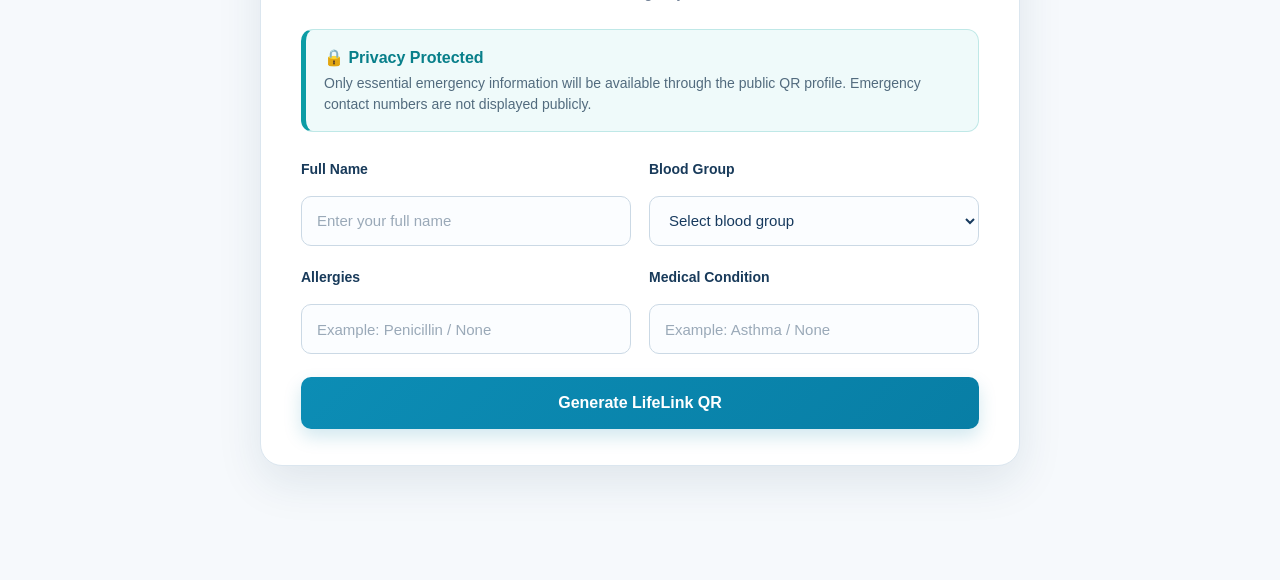
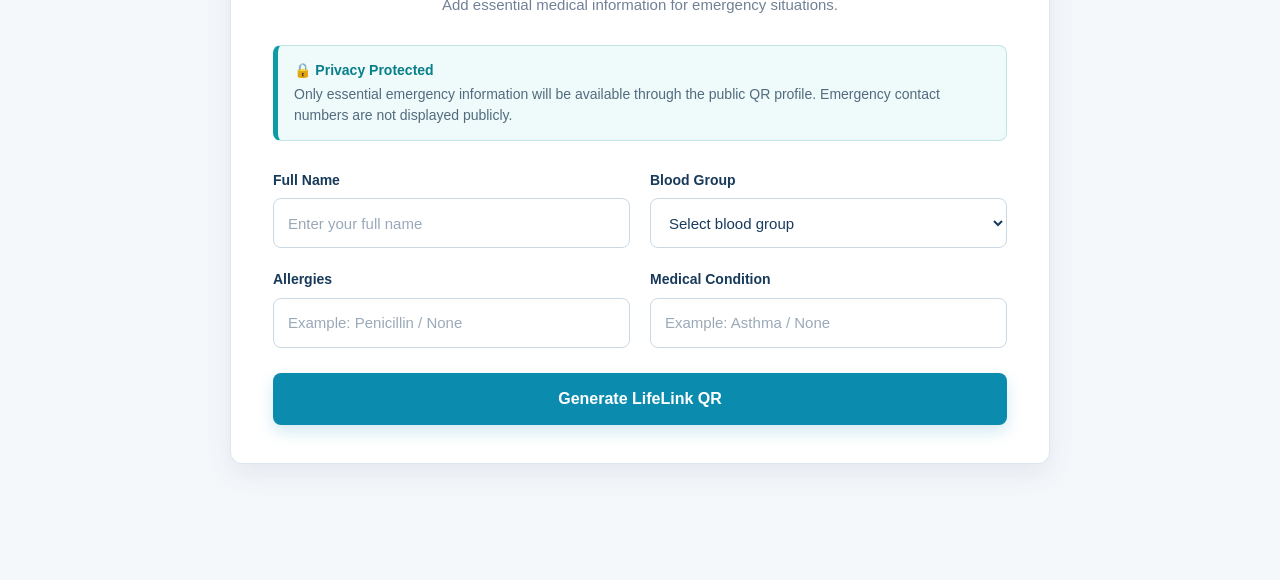
Before and after one commit to vinsikaboopathi/LifeLink, a plain HTML site: page create-profile.html in a window 1280 px wide. Shown: the part 220-800 px from the top of the page. Drawn offline with Linux system fonts and the light colour scheme.

Commit message:
Add files via upload

```diff
--- a/create-profile.html
+++ b/create-profile.html
@@ -4,29 +4,35 @@
 <meta charset="UTF-8">
 <meta name="viewport" content="width=device-width, initial-scale=1.0">
 <title>Create LifeLink Profile</title>
-<link rel="stylesheet" href="style.css?v=10">
+<link rel="stylesheet" href="style.css?v=profile-final-2">
 <style>
-/* Profile page is intentionally self-contained so GitHub Pages/browser cache cannot break the layout. */
-.profile-form-page{min-height:calc(100vh - 76px);background:#f6f9fc;padding:48px 20px 70px;display:flex;justify-content:center;align-items:flex-start}
-.profile-form-page .form-card{width:min(760px,100%);background:#fff;border:1px solid #dbe6ef;border-radius:22px;padding:36px 40px;box-shadow:0 16px 45px rgba(24,55,88,.10)}
-.profile-form-page .page-title-row{display:flex;align-items:center;gap:15px;margin-bottom:24px}
-.profile-form-page .page-title-icon{width:48px;height:48px;border-radius:14px;background:#eaf7fb;display:grid;place-items:center;font-size:25px}
-.profile-form-page h1{margin:0;color:#123b61;font-size:30px;line-height:1.2}
-.profile-form-page .form-subtitle{margin:5px 0 0;color:#718096;font-size:15px}
-.profile-form-page .privacy-note{margin:0 0 26px;padding:16px 18px;border:1px solid #bfe8e7;border-left:5px solid #0c9ca5;border-radius:12px;background:#effafa;color:#526b7e;font-size:14px;line-height:1.5}
-.profile-form-page .privacy-title{font-weight:800;color:#087f8a;margin-bottom:3px}
-.profile-form-page #profileForm{display:grid;grid-template-columns:1fr 1fr;gap:20px 18px}
-.profile-form-page .field-group{display:flex;flex-direction:column;gap:8px}
-.profile-form-page .field-group label{font-size:14px;font-weight:800;color:#183a5a}
-.profile-form-page .field-group input,.profile-form-page .field-group select{width:100%;height:50px;padding:0 15px;border:1px solid #cbd9e5;border-radius:10px;background:#fbfdff;color:#173a5e;font-size:15px;outline:none;transition:.2s}
-.profile-form-page .field-group input:focus,.profile-form-page .field-group select:focus{border-color:#0b91b6;box-shadow:0 0 0 3px rgba(11,145,182,.10);background:#fff}
-.profile-form-page .field-group input::placeholder{color:#9aa9b8}
-.profile-form-page .full-btn{grid-column:1/-1;margin-top:3px;width:100%;height:52px;border:0;border-radius:10px;background:linear-gradient(135deg,#0c8db5,#087ea5);color:#fff;font-size:16px;font-weight:800;cursor:pointer;box-shadow:0 8px 18px rgba(8,126,165,.18)}
-.profile-form-page .full-btn:hover{transform:translateY(-1px)}
-@media(max-width:700px){.profile-form-page{padding:28px 14px 50px}.profile-form-page .form-card{padding:25px 18px;border-radius:18px}.profile-form-page #profileForm{grid-template-columns:1fr}.profile-form-page .full-btn{grid-column:auto}.profile-form-page h1{font-size:25px}}
+/* PROFILE PAGE ONLY - does not change Home / QR / Emergency */
+html,body{margin:0!important;padding:0!important;min-height:100%!important;background:#f5f8fb!important;font-family:Arial,Helvetica,sans-serif!important;color:#18324d!important}
+body.profile-only-page{display:block!important;overflow-x:hidden!important}
+body.profile-only-page .navbar{height:76px!important;padding:0 7%!important;display:flex!important;align-items:center!important;justify-content:space-between!important;background:rgba(255,255,255,.98)!important;border-bottom:1px solid #e7edf3!important;position:sticky!important;top:0!important;z-index:10!important}
+body.profile-only-page .nav-logo img{width:105px!important;height:auto!important;display:block!important}
+body.profile-only-page .nav-links{display:flex!important;align-items:center!important;gap:32px!important}
+body.profile-only-page .nav-links a{font-size:15px!important;font-weight:600!important;text-decoration:none!important;color:#4a5568!important}
+body.profile-only-page .nav-links a.active{color:#e53935!important}
+body.profile-only-page .nav-links a.active::after{content:""!important;display:block!important;height:2px!important;background:#e53935!important;border-radius:5px!important;position:relative!important;bottom:-8px!important}
+.profile-only-wrap{min-height:calc(100vh - 77px)!important;padding:55px 20px 70px!important;display:flex!important;justify-content:center!important;align-items:flex-start!important;background:#f5f8fb!important}
+.profile-only-card{width:min(820px,100%)!important;background:#fff!important;border:1px solid #dce6ef!important;border-radius:12px!important;padding:38px 42px!important;box-shadow:0 10px 28px rgba(23,55,85,.08)!important}
+.profile-only-heading{text-align:center!important;margin:0 0 7px!important;font-size:30px!important;line-height:1.2!important;color:#123b61!important;font-weight:800!important}
+.profile-only-sub{text-align:center!important;margin:0 0 28px!important;color:#718096!important;font-size:15px!important}
+.profile-only-privacy{border:1px solid #bfe6e4!important;border-left:5px solid #0b9ca5!important;border-radius:8px!important;background:#effafa!important;padding:14px 16px!important;margin-bottom:28px!important;font-size:14px!important;line-height:1.5!important;color:#526b7e!important}
+.profile-only-privacy strong{display:block!important;color:#087f8a!important;margin-bottom:3px!important}
+#profileForm.profile-only-form{display:grid!important;grid-template-columns:1fr 1fr!important;gap:20px!important;margin:0!important}
+.profile-only-field{display:flex!important;flex-direction:column!important;gap:7px!important}
+.profile-only-field label{font-size:14px!important;font-weight:800!important;color:#183a5a!important}
+.profile-only-field input,.profile-only-field select{width:100%!important;height:50px!important;min-height:50px!important;padding:0 14px!important;border:1px solid #cbd9e5!important;border-radius:8px!important;background:#fff!important;color:#173a5e!important;font-size:15px!important;outline:none!important;box-shadow:none!important}
+.profile-only-field input:focus,.profile-only-field select:focus{border-color:#0b91b6!important;box-shadow:0 0 0 3px rgba(11,145,182,.10)!important}
+.profile-only-field input::placeholder{color:#9aa9b8!important}
+.profile-only-button{grid-column:1 / -1!important;width:100%!important;height:52px!important;margin-top:5px!important;border:0!important;border-radius:8px!important;background:#0b8caf!important;color:#fff!important;font-size:16px!important;font-weight:800!important;cursor:pointer!important;box-shadow:0 7px 16px rgba(11,140,175,.18)!important}
+.profile-only-button:hover{background:#087ea0!important}
+@media(max-width:700px){.profile-only-wrap{padding:30px 14px 50px!important}.profile-only-card{padding:28px 20px!important}.profile-only-heading{font-size:25px!important}#profileForm.profile-only-form{grid-template-columns:1fr!important}.profile-only-button{grid-column:1!important}.profile-only-nav{gap:16px!important}}
 </style>
 </head>
-<body class="inner-page-body">
+<body class="profile-only-page">
 <header class="navbar">
   <a href="index.html" class="nav-logo"><img src="lifelink-logo.png" alt="LifeLink"></a>
   <nav class="nav-links">
@@ -37,46 +43,47 @@
   </nav>
 </header>
 
-<main class="profile-form-page">
-<section class="form-card">
-  <div class="page-title-row">
-    <div class="page-title-icon">👤</div>
-    <div>
-      <h1>Create LifeLink Profile</h1>
-      <p class="form-subtitle">Add essential medical information for emergency situations.</p>
-    </div>
+<main class="profile-only-wrap">
+  <section class="profile-only-card">
+    <h1 class="profile-only-heading">Create LifeLink Profile</h1>
+    <p class="profile-only-sub">Add essential medical information for emergency situations.</p>
+
+    <div class="profile-only-privacy">
+      <strong>🔒 Privacy Protected</strong>
+      Only essential emergency information will be available through the public QR profile. Emergency contact numbers are not displayed publicly.
     </div>
 
-  <div class="privacy-note">
-    <div class="privacy-title">🔒 Privacy Protected</div>
-    <div>Only essential emergency information will be available through the public QR profile. Emergency contact numbers are not displayed publicly.</div>
-  </div>
-
-  <form id="profileForm">
-    <div class="field-group">
+    <form id="profileForm" class="profile-only-form">
+      <div class="profile-only-field">
         <label for="name">Full Name</label>
         <input type="text" id="name" placeholder="Enter your full name" autocomplete="name" required>
       </div>
-    <div class="field-group">
+
+      <div class="profile-only-field">
         <label for="bloodGroup">Blood Group</label>
         <select id="bloodGroup" required>
           <option value="">Select blood group</option>
-        <option>A+</option><option>A-</option><option>B+</option><option>B-</option>
-        <option>AB+</option><option>AB-</option><option>O+</option><option>O-</option>
+          <option value="A+">A+</option><option value="A-">A-</option>
+          <option value="B+">B+</option><option value="B-">B-</option>
+          <option value="AB+">AB+</option><option value="AB-">AB-</option>
+          <option value="O+">O+</option><option value="O-">O-</option>
         </select>
       </div>
-    <div class="field-group">
+
+      <div class="profile-only-field">
         <label for="allergy">Allergies</label>
         <input type="text" id="allergy" placeholder="Example: Penicillin / None">
       </div>
-    <div class="field-group">
+
+      <div class="profile-only-field">
         <label for="condition">Medical Condition</label>
         <input type="text" id="condition" placeholder="Example: Asthma / None">
       </div>
-    <button type="submit" class="full-btn">Generate LifeLink QR</button>
+
+      <button type="submit" class="profile-only-button">Generate LifeLink QR</button>
     </form>
   </section>
 </main>
-<script src="script.js?v=10"></script>
+<script src="script.js?v=profile-final-2"></script>
 </body>
 </html>
```
Lines whose indentation alone changed are shown as unchanged.
